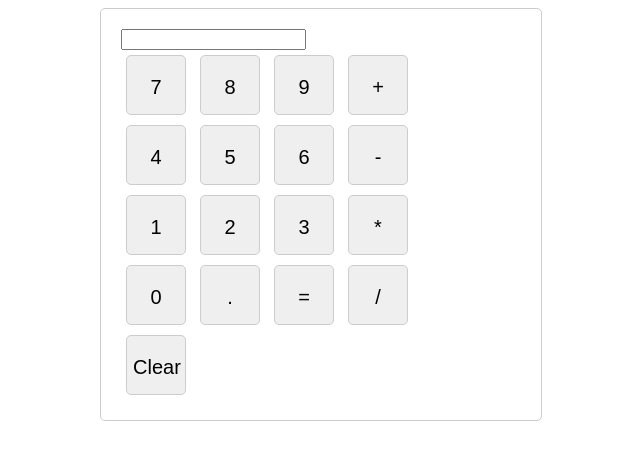
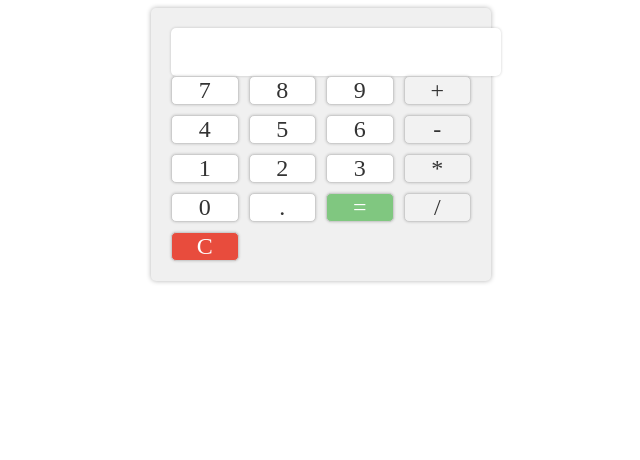
Before and after one commit to JeasonBuzz/JeasonBuzz.github.io, a plain HTML site: page index.html in a window 1280 px wide. Shown: the whole page, without its empty margins (319-959 px from the left). Drawn offline with Linux system fonts and the light colour scheme.

Commit message:
Update index.html

```diff
--- a/index.html
+++ b/index.html
@@ -4,55 +4,85 @@
     <title>Calculator</title>
     <style>
         .container {
-            max-width: 400px;
+            max-width: 300px;
             margin: 0 auto;
             padding: 20px;
+            background-color: #f0f0f0;
+            border-radius: 5px;
+            box-shadow: 0px 0px 5px rgba(0, 0, 0, 0.3);
+        }
+
+        .calculator {
+            display: grid;
+            grid-template-columns: repeat(4, 1fr);
+            grid-gap: 10px;
+        }
+
+        .result {
+            grid-column: span 4;
+            padding: 10px;
+            font-size: 24px;
+            text-align: right;
+            background-color: #fff;
+            border: none;
+            border-radius: 5px;
+            box-shadow: 0px 0px 3px rgba(0, 0, 0, 0.2);
+        }
+
+        .btn {
+            display: flex;
+            justify-content: center;
+            align-items: center;
+            font-size: 24px;
+            color: #333;
+            background-color: #fff;
             border: 1px solid #ccc;
             border-radius: 5px;
+            box-shadow: 0px 0px 3px rgba(0, 0, 0, 0.2);
+            cursor: pointer;
+            transition: background-color 0.2s ease-in-out;
         }
-        .btn {
-            display: inline-block;
-            width: 60px;
-            height: 60px;
-            margin: 5px;
-            text-align: center;
-            font-size: 20px;
-            line-height: 60px;
-            border: 1px solid #ccc;
-            border-radius: 5px;
-            cursor: pointer;
-        }
+
         .btn:hover {
             background-color: #f0f0f0;
+        }
+
+        .btn.operator {
+            background-color: #f2f2f2;
+        }
+
+        .btn.equal {
+            background-color: #80c780;
+            color: #fff;
+        }
+
+        .btn.clear {
+            background-color: #e84c3d;
+            color: #fff;
         }
     </style>
 </head>
 <body>
     <div class="container">
-        <input type="text" id="result" readonly>
-        <br>
-        <div>
-            <button class="btn" onclick="appendNumber('7')">7</button>
-            <button class="btn" onclick="appendNumber('8')">8</button>
-            <button class="btn" onclick="appendNumber('9')">9</button>
-            <button class="btn" onclick="appendOperator('+')">+</button>
-            <br>
-            <button class="btn" onclick="appendNumber('4')">4</button>
-            <button class="btn" onclick="appendNumber('5')">5</button>
-            <button class="btn" onclick="appendNumber('6')">6</button>
-            <button class="btn" onclick="appendOperator('-')">-</button>
-            <br>
-            <button class="btn" onclick="appendNumber('1')">1</button>
-            <button class="btn" onclick="appendNumber('2')">2</button>
-            <button class="btn" onclick="appendNumber('3')">3</button>
-            <button class="btn" onclick="appendOperator('*')">*</button>
-            <br>
-            <button class="btn" onclick="appendNumber('0')">0</button>
-            <button class="btn" onclick="appendNumber('.')">.</button>
-            <button class="btn" onclick="calculate()">=</button>
-            <button class="btn" onclick="appendOperator('/')">/</button>
-            <br>
-            <button class="btn" onclick="clearResult()">Clear</button>
+        <input type="text" id="result" class="result" readonly>
+        <div class="calculator">
+            <div class="btn" onclick="appendNumber('7')">7</div>
+            <div class="btn" onclick="appendNumber('8')">8</div>
+            <div class="btn" onclick="appendNumber('9')">9</div>
+            <div class="btn operator" onclick="appendOperator('+')">+</div>
+            <div class="btn" onclick="appendNumber('4')">4</div>
+            <div class="btn" onclick="appendNumber('5')">5</div>
+            <div class="btn" onclick="appendNumber('6')">6</div>
+            <div class="btn operator" onclick="appendOperator('-')">-</div>
+            <div class="btn" onclick="appendNumber('1')">1</div>
+            <div class="btn" onclick="appendNumber('2')">2</div>
+            <div class="btn" onclick="appendNumber('3')">3</div>
+            <div class="btn operator" onclick="appendOperator('*')">*</div>
+            <div class="btn" onclick="appendNumber('0')">0</div>
+            <div class="btn" onclick="appendNumber('.')">.</div>
+            <div class="btn equal" onclick="calculate()">=</div>
+            <div class="btn operator" onclick="appendOperator('/')">/</div>
+            <div class="btn clear" onclick="clearResult()">C</div>
         </div>
     </div>
 
```
